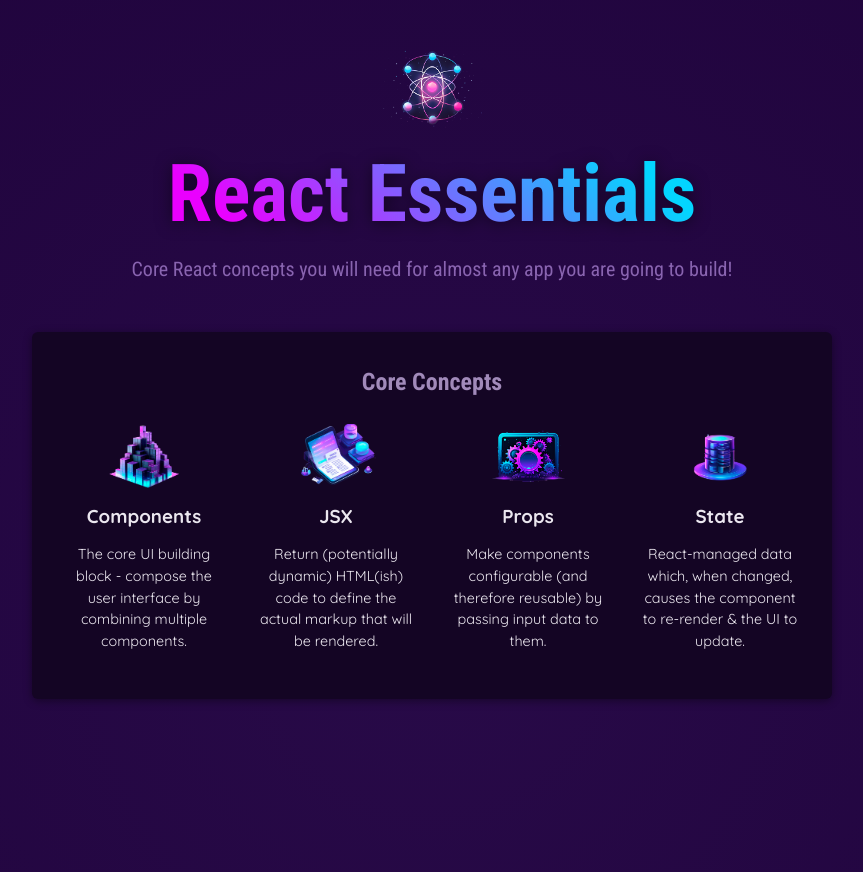
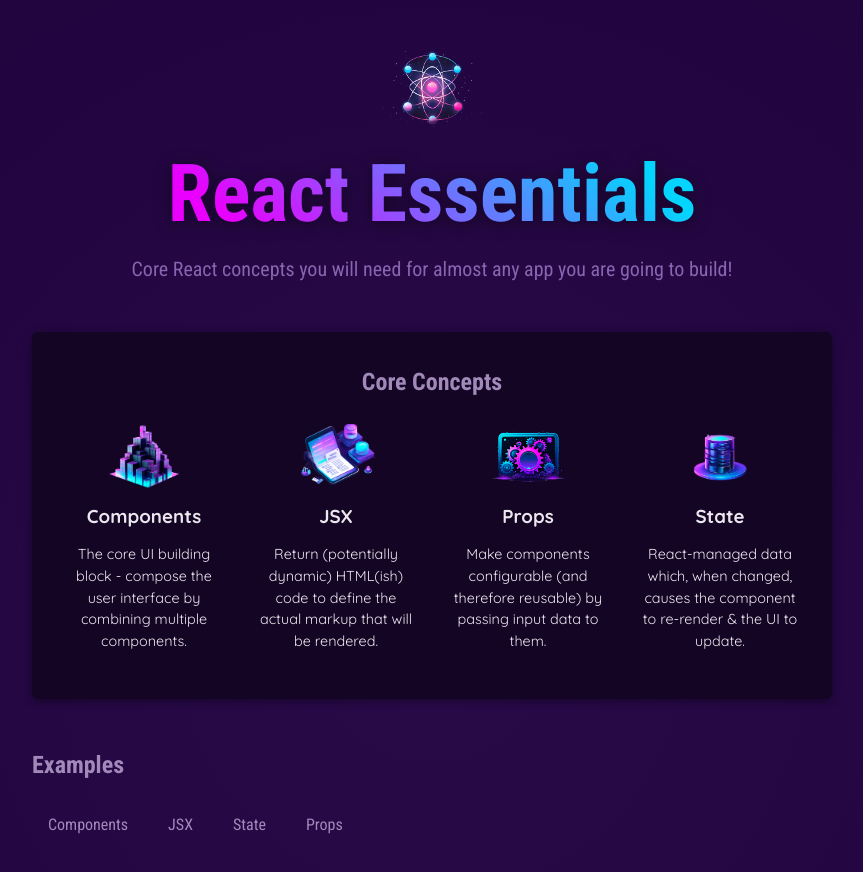
Before and after one commit to sibeux/reactjs-udemy-academind, a React (Vite) app: page / in a window 1280 px wide. Shown: the top 872 px of the page, without its empty margins (208-1071 px from the left). Built offline with nearby package versions, Linux system fonts and the light colour scheme.

Commit message:
feat: add TabButton component and integrate it into App for example sections

```diff
--- a/src/App.jsx
+++ b/src/App.jsx
@@ -1,6 +1,7 @@
 import { CORE_CONCEPT } from "./data";
 import Header from "./components/Header/Header";
 import { CoreConcept, CoreConceptAlternative } from "./components/CoreConcept";
+import TabButton from "./components/TabButton";
 
 function App() {
   return (
@@ -21,6 +22,15 @@
             <CoreConceptAlternative {...CORE_CONCEPT[3]} />
           </ul>
         </section>
+        <section id="examples">
+          <h2>Examples</h2>
+          <menu>
+            <TabButton>Components</TabButton>
+            <TabButton>JSX</TabButton>
+            <TabButton>State</TabButton>
+            <TabButton>Props</TabButton>
+          </menu>
+        </section>
       </main>
     </div>
   );
--- /dev/null
+++ b/src/components/TabButton.jsx
@@ -0,0 +1,5 @@
+export default function TabButton(props) {
+    return (
+        <li><button>{props.children}</button></li>
+    )
+}
```
